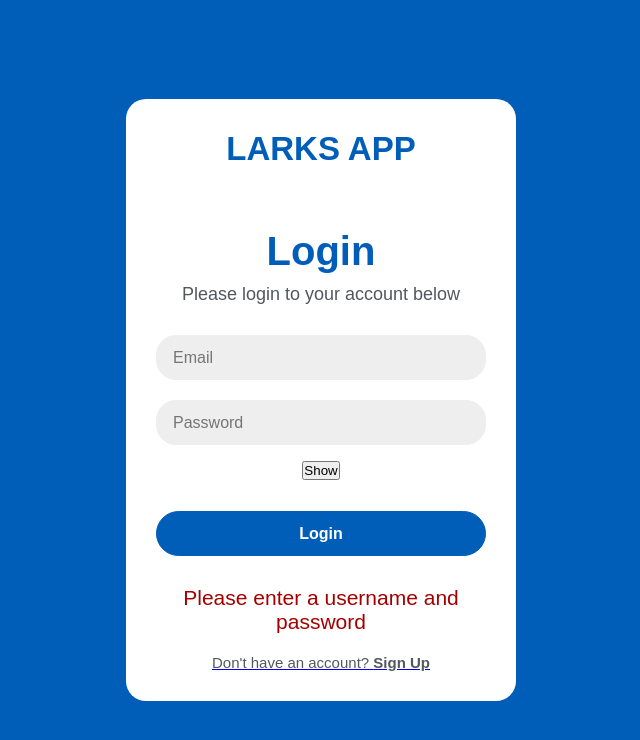
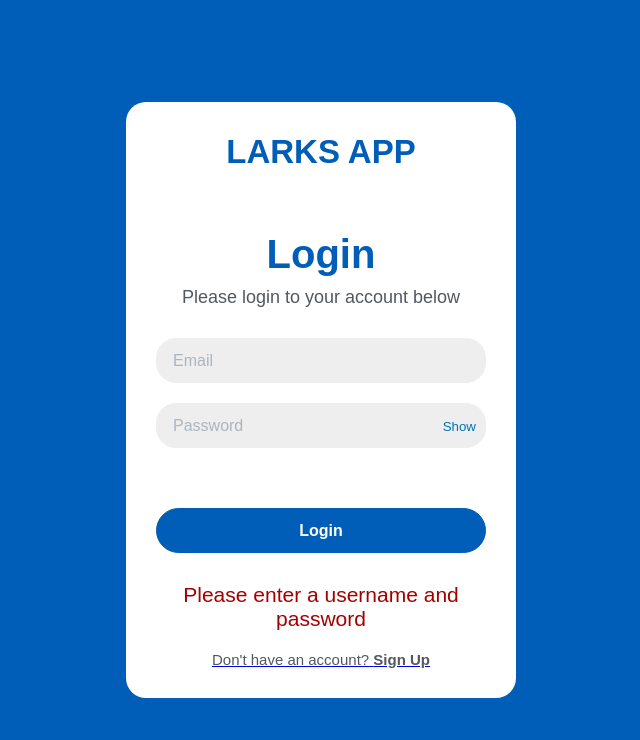
Before and after one commit to marilenaManoli/larks-depressiless, a React (Create React App) app in the folder frontend/: page /auth/signin in a window 1280 px wide. Shown: the top 740 px of the page, without its empty margins (319-959 px from the left). Built offline with nearby package versions, Linux system fonts and the light colour scheme.

Commit message:
fixed bugs

```diff
--- a/frontend/src/components/AuthenticationLayout/AuthenticationLayout.scss
+++ b/frontend/src/components/AuthenticationLayout/AuthenticationLayout.scss
@@ -123,3 +123,24 @@
   font-size: calc(5px + 2vmin);
   text-align: center;
 }
+
+.password-field-container {
+  position: relative;
+  margin-bottom: 20px;
+}
+
+.password-toggle-button {
+  position: absolute;
+  right: 10px;
+  top: 50%;
+  transform: translateY(-50%);
+  background-color: transparent;
+  border: none;
+  color: #0073b1;
+  cursor: pointer;
+  outline: none;
+}
+
+::placeholder {
+  color: #adb5bd;
+}
```
